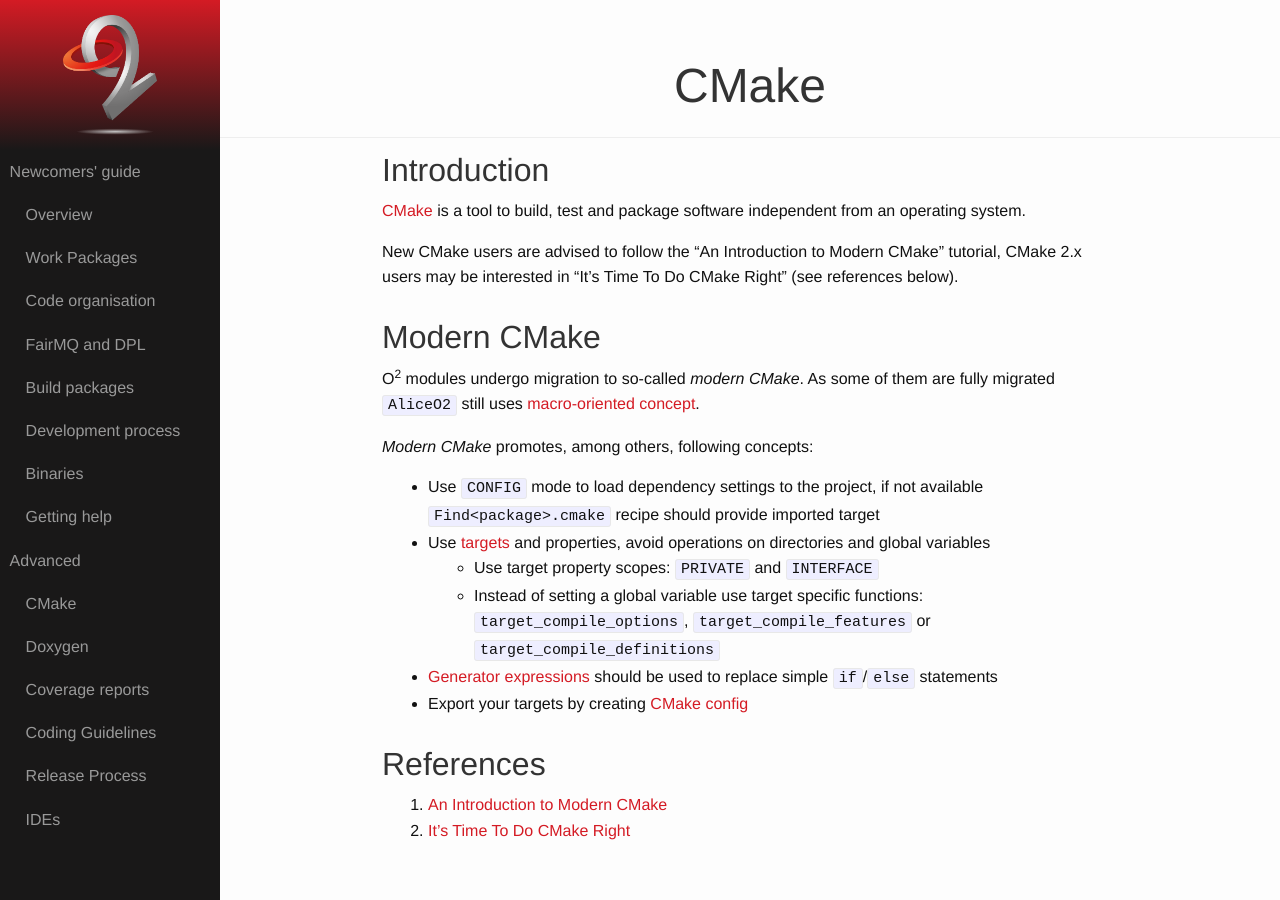
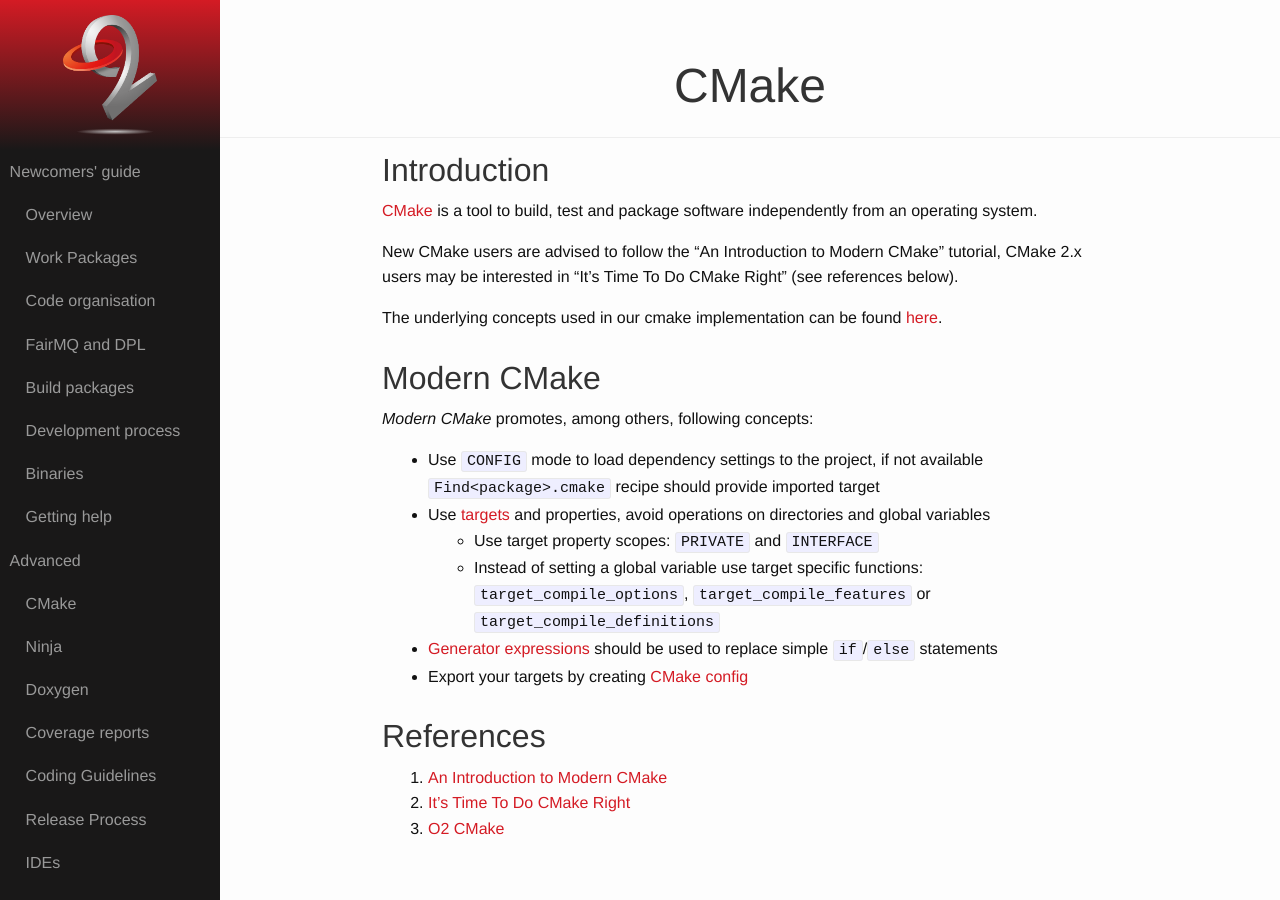
Before and after one commit to AliceO2Group/AliceO2Group.github.io, a Jekyll site: the page built from advanced/cmake.markdown, in a window 1280 px wide. Built offline with Jekyll 4.4.1, drawn with Linux system fonts in a browser that asks for light colours.

Commit message:
Add ninja instructions (#37)

```diff
--- a/_config.yml
+++ b/_config.yml
@@ -39,6 +39,8 @@ menu:
     items:
       - name: cmake
         label: CMake
+      - name: ninja
+        label: Ninja
       - name: doxygen
         label: Doxygen
       - name: coverage
--- a/advanced/cmake.markdown
+++ b/advanced/cmake.markdown
@@ -5,13 +5,14 @@ layout: main
 
 Introduction
 ============
-[CMake](https://cmake.org) is a tool to build, test and package software independent from an operating system.
+[CMake](https://cmake.org) is a tool to build, test and package software independently from an operating system.
 
 New CMake users are advised to follow the "An Introduction to Modern CMake" tutorial, CMake 2.x users may be interested in "It's Time To Do CMake Right" (see references below).
 
+The underlying concepts used in our cmake implementation can be found [here](https://github.com/AliceO2Group/AliceO2/blob/dev/doc/CMakeInstructions.md).
+
 Modern CMake
 ============
-O<sup>2</sup> modules undergo migration to so-called _modern CMake_. As some of them are fully migrated `AliceO2` still uses [macro-oriented concept](https://github.com/AliceO2Group/AliceO2/blob/dev/doc/CMakeInstructions.md).
 
 _Modern CMake_ promotes, among others, following concepts:
 - Use `CONFIG` mode to load dependency settings to the project, if not available `Find<package>.cmake` recipe should provide imported target
@@ -26,3 +27,4 @@ References
 =========
 1. [An Introduction to Modern CMake](https://cliutils.gitlab.io/modern-cmake/)
 2. [It's Time To Do CMake Right](https://pabloariasal.github.io/2018/02/19/its-time-to-do-cmake-right/)
+3. [O2 CMake](https://github.com/AliceO2Group/AliceO2/blob/dev/doc/CMakeInstructions.md)
```
Also changed, not shown: advanced/ninja.markdown (added, +23 -0 lines).
